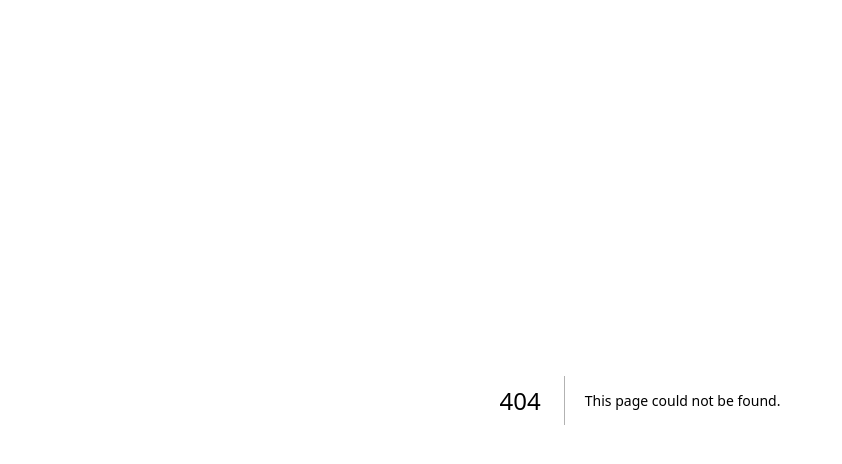
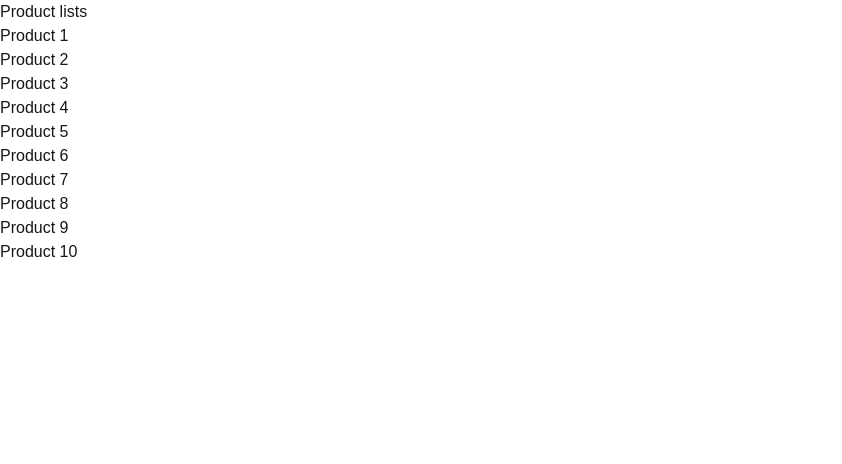
Before and after one commit to Lakshman76/nextjs-practice-app, a Next.js app: page /products in a window 1280 px wide. Before the commit this address had no page. Shown: the top 464 px of the page, without its empty margins (0-842 px from the left). Built offline with nearby package versions, Linux system fonts and the light colour scheme.

Commit message:
dynamic routes

```diff
--- /dev/null
+++ b/app/products/[productId]/page.tsx
@@ -0,0 +1,7 @@
+export default function ProductDetails({
+  params,
+}: {
+  params: { productId: string };
+}) {
+  return <h1>Details of Product {params.productId}</h1>;
+}
--- /dev/null
+++ b/app/products/page.tsx
@@ -0,0 +1,17 @@
+export default function Products() {
+  return (
+    <div>
+      <h1>Product lists</h1>
+      <h3>Product 1</h3>
+      <h3>Product 2</h3>
+      <h3>Product 3</h3>
+      <h3>Product 4</h3>
+      <h3>Product 5</h3>
+      <h3>Product 6</h3>
+      <h3>Product 7</h3>
+      <h3>Product 8</h3>
+      <h3>Product 9</h3>
+      <h3>Product 10</h3>
+    </div>
+  );
+}
```
